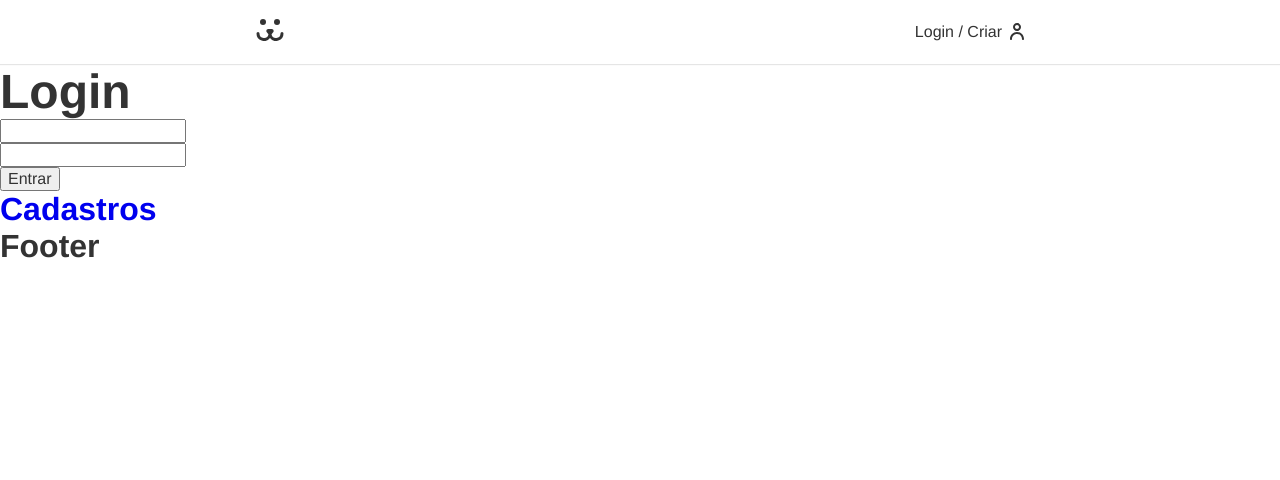
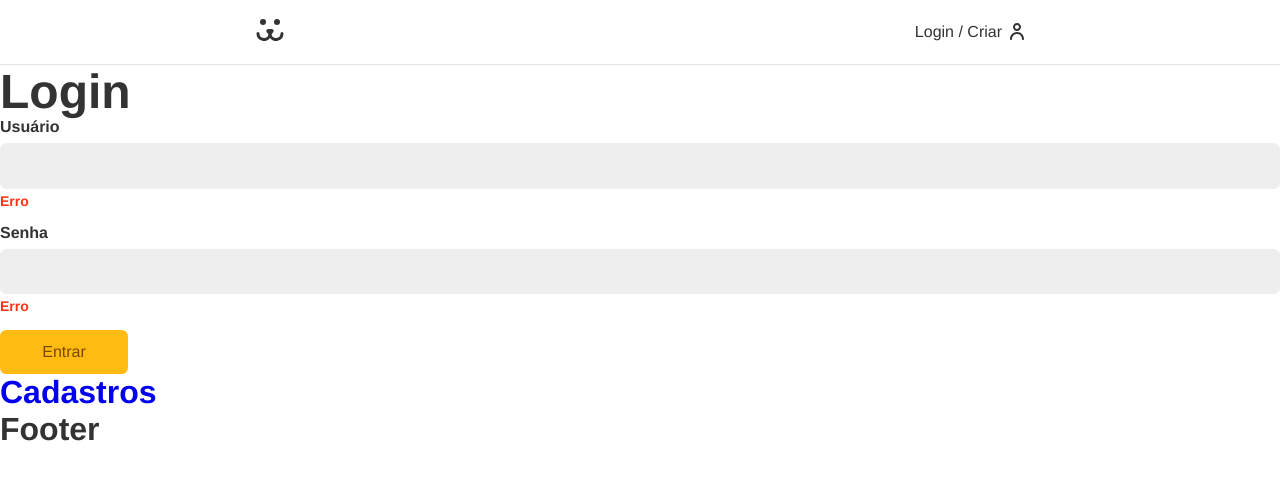
Before and after one commit to brennolemos/dogs, a React (Create React App) app: page /login in a window 1280 px wide. Shown: the top 480 px of the page. Built offline with nearby package versions, Linux system fonts and the light colour scheme.

Commit message:
Form Component

```diff
--- /dev/null
+++ b/src/components/Form/Button.css
@@ -0,0 +1,24 @@
+.button {
+  font-family: 1rem;
+  font-family: var(--type-first);
+  cursor: pointer;
+  border: none;
+  border-radius: 0.4rem;
+  background-color: #fb1;
+  color: #764701;
+  padding: 0.8rem 1.2rem;
+  box-sizing: border-box;
+  transition: 0.2s;
+  min-width: 8rem;
+}
+
+.button:hover,
+.button:focus {
+  outline: none;
+  box-shadow: 0 0 0 3px #fea, 0 0 0 4px #fb1;
+}
+
+.button:disabled {
+  opacity: 0.5;
+  cursor: wait;
+}
--- /dev/null
+++ b/src/components/Form/Button.js
@@ -0,0 +1,8 @@
+import React from 'react';
+import './Button.css';
+
+const Button = ({children, ...props}) => {
+  return <button {...props} className="button">{children}</button>;
+};
+
+export default Button;
--- /dev/null
+++ b/src/components/Form/Input.css
@@ -0,0 +1,35 @@
+.wrapper {
+  margin-bottom: 1rem;
+}
+
+.input {
+  border: 1px solid #eee;
+  display: block;
+  width: 100%;
+  font-size: 1rem;
+  padding: 0.8rem;
+  border-radius: 0.4rem;
+  background: #eee;
+  transition: 0.2s;
+}
+
+.input:focus,
+.input:hover {
+  outline: none;
+  border-color: #fb1;
+  background: #fff;
+  box-shadow: 0 0 0 3px #fea;
+}
+
+.label {
+  display: block;
+  font-size: 1rem;
+  line-height: 1;
+  padding-bottom: 0.5rem;
+}
+
+.error {
+  color: #f31;
+  font-size: .875rem;
+  margin-top: 0.25rem;
+}
--- /dev/null
+++ b/src/components/Form/Input.js
@@ -0,0 +1,14 @@
+import React from 'react';
+import './Input.css';
+
+const Input = ({ label, type, name }) => {
+  return (
+    <div className="wrapper">
+      <label htmlFor={name} className="label">{label}</label>
+      <input id={name} name={name} className="input" type={type} />
+      <p className="error">Erro</p>
+    </div>
+  );
+};
+
+export default Input;
--- a/src/components/Login/LoginForm.js
+++ b/src/components/Login/LoginForm.js
@@ -1,6 +1,8 @@
 import React from 'react';
 import Login from './Login';
 import { Link } from 'react-router-dom';
+import Input from '../Form/Input';
+import Button from '../Form/Button';
 
 const LoginForm = () => {
   const [username, setUsername] = React.useState('');
@@ -28,17 +30,10 @@
     <section>
       <h1>Login</h1>
       <form action="" onSubmit={handleSubmit}>
-        <input
-          type="text"
-          value={username}
-          onChange={({ target }) => setUsername(target.value)}
-        />
-        <input
-          type="password"
-          value={password}
-          onChange={({ target }) => setPassword(target.value)}
-        />
-        <button>Entrar</button>
+        <Input label="Usuário" type="text" name="username" />
+        <Input label="Senha" type="password" name="password" />
+
+        <Button>Entrar</Button>
       </form>
       <Link to="/login/criar">Cadastros</Link>
     </section>
```
